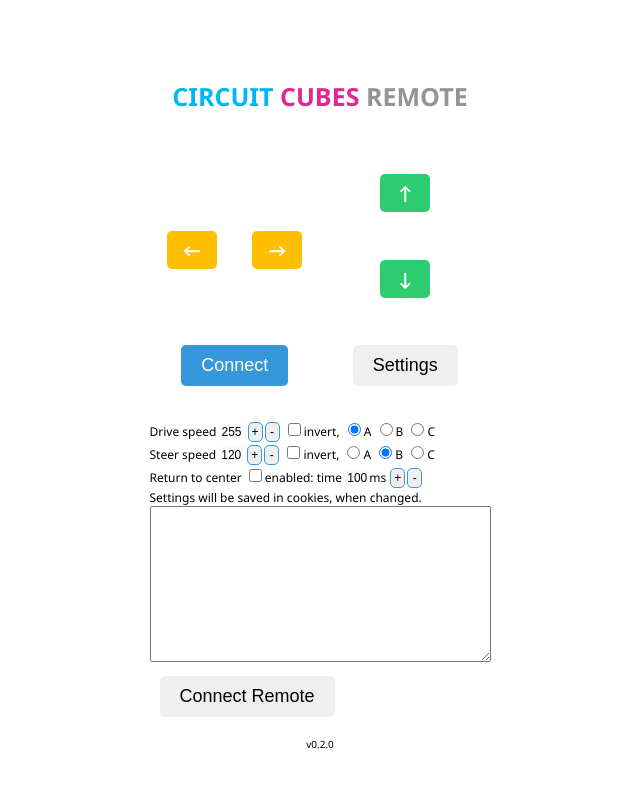
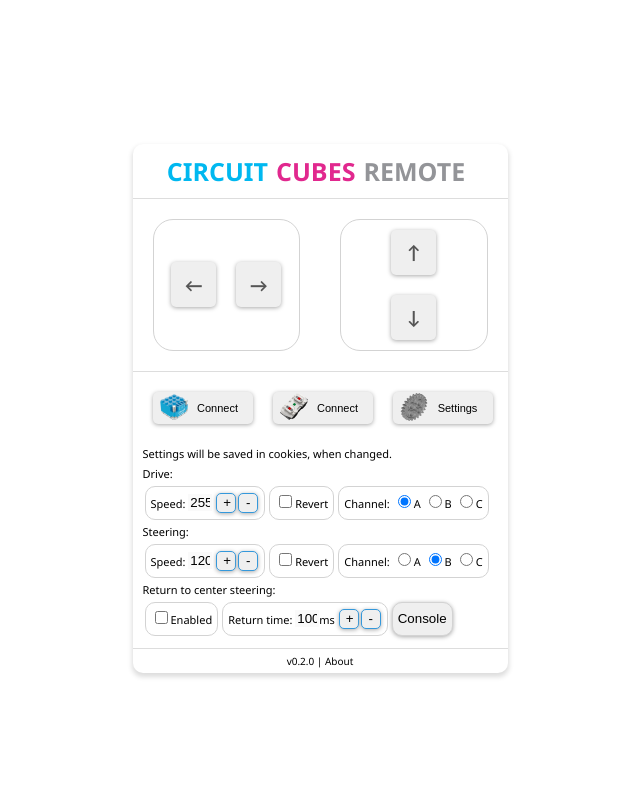
Before and after one commit to repkovsky/CircuitCubesRemote, a plain HTML site: page index.html in a window 1280 px wide. Both pictures are taken after a click on the button "Settings". Shown: the whole page, without its empty margins (320-960 px from the left). Drawn offline with Linux system fonts and the light colour scheme.

Commit message:
Redesign

```diff
--- a/index.html
+++ b/index.html
@@ -2,8 +2,9 @@
 <html lang="en">
 <head>
     <meta charset="UTF-8">
-    <meta name="viewport" content="width=device-width, initial-scale=1.0">
-    <title>CircuitCubeRemote</title>
+    <!-- <meta name="viewport" content="width=device-width, initial-scale=1.0"> -->
+	<meta name="viewport" content="width=device-width, initial-scale=0.95, user-scalable=no">
+    <title>CircuitCubesRemote</title>
     <link rel="stylesheet" href="style.css">
     <script src="interface.js"></script>
     <script src="ble_nus.js"></script>
@@ -75,43 +76,87 @@
         handlers["onrightminuspress"] = () => drive(-1);
         handlers["onrightrelease"] = () => drive(0);
     </script>
+    <style>
+    </style>
 </head>
 <body onload="onLoad()">
-    <div class="container">
-        <div class="header"><span id="cc">CIRCUIT </span><span id="cb">CUBES </span><span id="wr">REMOTE</span></div>
-        <div class="left"><button id="left" ontouchstart="steer(1)" ontouchend="steer(0)" onmousedown="steer(1, false)" onmouseup="steer(0, false)">&larr;</button></div>
-        <div class="right"><button id="right" ontouchstart="steer(-1)" ontouchend="steer(0)" onmousedown="steer(-1, false)" onmouseup="steer(0, false)">&rarr;</button></div>
-        <div class="accelerate"><button id="accelerate" ontouchstart="drive(1)" ontouchend="drive(0)" onmousedown="drive(1, false)" onmouseup="drive(0, false)">&uarr;</button></div>
-        <div class="reverse"><button id="reverse" ontouchstart="drive(-1)" ontouchend="drive(0)" onmousedown="drive(-1, false)" onmouseup="drive(0, false)">&darr;</button></div>
-        <div class="bluetooth"><button id="clientConnectButton" onclick="connectionToggle()">Connect</button></div>
-        <div class="settings"><button id="settings" onclick="toggleSettings()">Settings</button></div>
-        <div class="terminal">
-            <div id="settings_container">
-                Drive speed <input type="text" id="drive_speed" value="255" disabled>
+    <div class="app">
+        <div class="title-container">
+            <span id="cc">CIRCUIT</span><span id="cb">CUBES</span><span id="wr">REMOTE</span>
+        </div>
+        <div class="controls">
+            <div class="control-btns">
+                <div>
+                    <button id="left" ontouchstart="steer(1)" ontouchend="steer(0)" onmousedown="steer(1, false)" onmouseup="steer(0, false)">&larr;</button>
+                </div>
+                <div>
+                    <button id="right" ontouchstart="steer(-1)" ontouchend="steer(0)" onmousedown="steer(-1, false)" onmouseup="steer(0, false)">&rarr;</button>
+                </div>
+            </div>
+            <div class="control-btns" style="flex-direction: column;">
+                <div>
+                    <button id="accelerate" ontouchstart="drive(1)" ontouchend="drive(0)" onmousedown="drive(1, false)" onmouseup="drive(0, false)">&uarr;</button>
+                </div>
+                <div>
+                    <button id="reverse" ontouchstart="drive(-1)" ontouchend="drive(0)" onmousedown="drive(-1, false)" onmouseup="drive(0, false)">&darr;</button>
+                </div>
+            </div>
+        </div>
+        <div class="actions">
+            <div><button id="clientConnectButton" onclick="connectionToggle()">Connect</button></div>
+            <div><button id="remoteConnectButton" onclick="remoteConnectionToggle()">Connect</button></div>
+            <div><button id="settingsButton" onclick="toggleSettings()">Settings</button></div>
+        </div>
+        <div id="settings">
+            Settings will be saved in cookies, when changed.
+            <br>
+            Drive:
+            <div class="group">
+                <div class="set">
+                    Speed: <input type="text" id="drive_speed" value="255" disabled>
                     <button onclick="inc('drive_speed')" id="inc">+</button><button onclick="dec('drive_speed')" id="dec">-</button>
-                <label for="drive_invert"><input id="drive_invert" name="drive_invert" type="checkbox">invert</label>,
+                </div>
+                <div class="set">
+                    <label for="drive_invert"><input id="drive_invert" name="drive_invert" type="checkbox">Revert</label>
+                </div>
+                <div class="set">
+                    Channel:
                     <label for="drive_channel_a"><input type="radio" name="drive_channel" id="drive_channel_a" value="a" checked />A</label>
                     <label for="drive_channel_b"><input type="radio" name="drive_channel" id="drive_channel_b" value="b" />B</label>
                     <label for="drive_channel_c"><input type="radio" name="drive_channel" id="drive_channel_c" value="c" />C</label>
-                <br>
-                Steer speed <input type="text" id="steer_speed" value="120" disabled>
+                </div>
+            </div>
+            Steering:
+            <div class="group">
+                <div class="set">
+                    Speed: <input type="text" id="steer_speed" value="120" disabled>
                     <button onclick="inc('steer_speed')" id="inc">+</button><button onclick="dec('steer_speed')" id="dec">-</button>
-                <label for="steer_invert"><input id="steer_invert" name="steer_invert" type="checkbox">invert</label>,
+                </div>
+                <div class="set">
+                    <label for="steer_invert"><input id="steer_invert" name="steer_invert" type="checkbox">Revert</label>
+                </div>
+                <div class="set">
+                    Channel:
                     <label for="steer_channel_a"><input type="radio" name="steer_channel" id="steer_channel_a" value="a" />A</label>
                     <label for="steer_channel_b"><input type="radio" name="steer_channel" id="steer_channel_b" value="b" checked />B</label>
                     <label for="steer_channel_c"><input type="radio" name="steer_channel" id="steer_channel_c" value="c" />C</label>
-                <br>
-                Return to center <label for="centering"><input id="centering" name="centering" type="checkbox">enabled</label>:
-                time <input type="text" id="interval" value="100" disabled>ms
+                </div>
+            </div>
+            Return to center steering:
+            <div class="group">
+                <div class="set">
+                    <label for="centering"><input id="centering" name="centering" type="checkbox">Enabled</label>
+                </div>
+                <div class="set">
+                    Return time: <input type="text" id="interval" value="100" disabled>ms
                     <button onclick="inc('interval')" id="inc">+</button><button onclick="dec('interval')" id="dec">-</button>
-                <br>
-                Settings will be saved in cookies, when changed.
-                <br>
-                <textarea id="terminal" rows="10" cols="40" readonly></textarea>
-                <br>
-                <button id="remoteConnectButton" onclick="remoteConnectionToggle()">Connect Remote</button>
                 </div>
-            <p id="version">v0.2.0</p>
+                <button class="set" onclick="toggleTerminal()">Console</button>
+            </div>
+            <textarea id="terminal" rows="10" cols="50" readonly></textarea>
+        </div>
+        <div class="about">
+            v0.2.0 | <a href="https://github.com/repkovsky/CircuitCubesRemote">About</a>
         </div>
     </div>
 </body>
--- a/interface.js
+++ b/interface.js
@@ -30,12 +30,21 @@ function dec(id, by=5){
     input.onchange();
 }
 
+function toggleTerminal(){
+    let terminal = document.getElementById("terminal");
+    if (terminal.style.display === "block") {
+        terminal.style.display = "none";
+    } else {
+        terminal.style.display = "block";
+    }
+}
+
 function toggleSettings(){
-    let settings_container = document.getElementById("settings_container");
-    if (settings_container.style.display === "block") {
-        settings_container.style.display = "none";
+    let settings = document.getElementById("settings");
+    if (settings.style.display === "block") {
+        settings.style.display = "none";
     } else {
-        settings_container.style.display = "block";
+        settings.style.display = "block";
     }
 }
 
@@ -83,6 +92,9 @@ function onSetup(){
 }
 
 function onLoad(){
+    if (!isChrome()) {
+        window.alert("Only Chrome browser is supported.")
+    }
     checkboxes.forEach(id => {
         let value = getCookie(COOKIE_PREFIX + id);
         const input = document.getElementById(id);
@@ -109,3 +121,27 @@ function onLoad(){
         });
     });
 }
+
+
+function isChrome(){
+	var isChromium = window.chrome;
+	var winNav = window.navigator;
+	var vendorName = winNav.vendor;
+	var isOpera = typeof window.opr !== "undefined";
+	var isIEedge = winNav.userAgent.indexOf("Edg") > -1;
+	var isIOSChrome = winNav.userAgent.match("CriOS");
+
+	if (isIOSChrome) {
+		return true;
+	} else if(
+	isChromium !== null &&
+	typeof isChromium !== "undefined" &&
+	vendorName === "Google Inc." &&
+	isOpera === false &&
+	isIEedge === false
+	) {
+		return true;
+	} else {
+		return false;
+	}
+}
--- a/style.css
+++ b/style.css
@@ -1,133 +1,153 @@
 body {
     font-family: 'Segoe UI', Tahoma, Geneva, Verdana, sans-serif;
     text-align: center;
-    margin: 20px;
     display: flex;
     justify-content: space-around;
-    align-items: center;
     height: 100vh;
     user-select: none;
 }
 
-.left-right-buttons, .accelerate-reverse-buttons {
+.app {
+    margin: auto;
+    width: 375px;
+    border-radius: 10px;
+    background-color: white;
+    box-shadow: 0px 3px 5px 1px #DDD;
+}
+
+.title-container {
     display: flex;
-    flex-direction: column;
+    justify-content: center;
     align-items: center;
+    padding: 10px;
+    font-size: 25px;
+    font-weight: bold;
+    border-bottom: 1px solid #DDD;
+}
+span {padding-right: 8px;}
+#cc {color:#00B8F0}
+#cb {color: #E1288E}
+#wr {color: #939498}
+
+
+.controls {
+    display: flex;
+    border-bottom: 1px solid #DDD;
+}
+.control-btns {
+    display: flex;
+    width: 50%;
+    justify-content: center;
+    align-items: center;
+    margin: 20px;
+    border-radius: 20px;
+    border: 1px solid lightgrey;
 }
 
 button {
-    font-size: 18px;
-    padding: 10px 20px;
     margin: 10px;
     cursor: pointer;
     border: none;
     border-radius: 5px;
     transition: filter 0.3s;
+    box-shadow: 0px 1px 4px 0px #AAA;
 }
 
 button:active {
     filter: brightness(0.7);
 }
 
-input:disabled {
-    color: black;
-}
-
-#steer_speed, #drive_speed, #interval {
-    font-size: 12px;
-    width: 20px;
-    border: none;
-    text-align: right;
-}
-
-label {
-    width: 5px;
-    padding: 0px;
-}
-
-span {
-    font-size: 25px;
-    font-weight: bold;
-}
-
-#cc {
-    color:#00B8F0
-}
-
-#cb {
-    color: #E1288E
-}
-
-#wr {
-    color: #939498
-}
-
-#settings_container {
-    display: none;
-    text-align: left;
-    font-size: 12px;
-}
-
-#version {
-    font-size: 10px;
-}
-
-#clientConnectButton {
-    background-color: #3498db;
-    color: #fff;
-}
-
-#left, #right {
-    background-color: #ffbf00;
-}
-
-#accelerate, #reverse {
-    background-color: #2ecc71;
-}
+/* #left, #right {background-color: #00B8F0;}
+#accelerate, #reverse {background-color: #E1288E;} */
 
 #left, #right, #accelerate, #reverse {
     font-family: Calibri;
     font-weight: bold;
     font-size: 18px;
-    width: 50px;
     text-align: center;
     padding: 8px;
-    color: #fff;
+    color: #555;
+    width: 45px;
+    height: 45px;
 }
 
+.actions {
+    display: flex;
+    padding: 10px;
+}
+.actions button {
+    font-size: 11px;
+    width: 100px;
+    padding: 10px 10px 10px 40px;
+    text-align: center;
+    background-position: left 10% bottom 65%;
+    background-repeat: no-repeat;
+}
+#clientConnectButton {
+    background-image:url(./images/circuit_cubes_bluetooth_28.png);
+}
+#remoteConnectButton {
+    background-image:url(./images/lego_remote_28.png);
+}
+#settingsButton {
+    background-image:url(./images/gear_28.png);
+}
+.connected {
+    color: white;
+    background-color: #3498db;
+}
+
+
+#settings {
+    display: none;
+    padding: 0px 10px 10px 10px;
+    text-align: left;
+    font-size: 11px;
+    line-height: 20px;
+}
+.group {
+    display: flex;
+}
+.set {
+    border-radius: 10px;
+    border: 1px solid lightgrey;
+    padding: 5px;
+    margin: 2px;
+}
+input:disabled {
+    color: black;
+}
+#steer_speed, #drive_speed, #interval {
+    width: 20px;
+    border: none;
+    text-align: right;
+}
 #inc, #dec {
-    font-size: 12px;
-    padding: 2px;
     margin: 1px;
     border: 1px solid #3498db;
-    width: 15px;
+    width: 20px;
+    height: 20px;
+}
+#terminal {
+    display: none;
 }
 
-.container {
-    display: grid;
-    grid-template-columns: 0.5fr 0.5fr 1fr;
-    grid-template-rows: 0.5fr 0.5fr 0.5fr 0.5fr 2fr;
-    gap: 0px 0px;
-    grid-template-areas:
-      "header header header"
-      "left right accelerate"
-      "left right reverse"
-      "bluetooth bluetooth settings"
-      "terminal terminal terminal";
-  }
 
-.header { grid-area: header; }
+.about {
+    padding: 5px;
+    font-size: 10px;
+    border-top: 1px solid #DDD;
+}
 
-.bluetooth { grid-area: bluetooth; }
-
-.values { grid-area: values; text-align: left; margin: auto;}
-
-.left { grid-area: left; margin: auto;}
-
-.right { grid-area: right; margin: auto;}
-
-.accelerate { grid-area: accelerate; }
-
-.reverse { grid-area: reverse; }
-
-.terminal { grid-area: terminal; }
+a {
+    color: inherit;
+}
+a:link  {
+    text-decoration: none;
+}
+a:hover  {
+    text-decoration: underline;
+}
+a:visited {
+    color: inherit;
+}
```
Also changed, not shown: ble_lwp.js (+5 -2 lines), ble_nus.js (+5 -2 lines), images/circuit_cubes_bluetooth_28.png (added), images/gear_28.png (added), images/lego_remote_28.png (added), 1 other file. Lines whose indentation alone changed are shown as unchanged.
